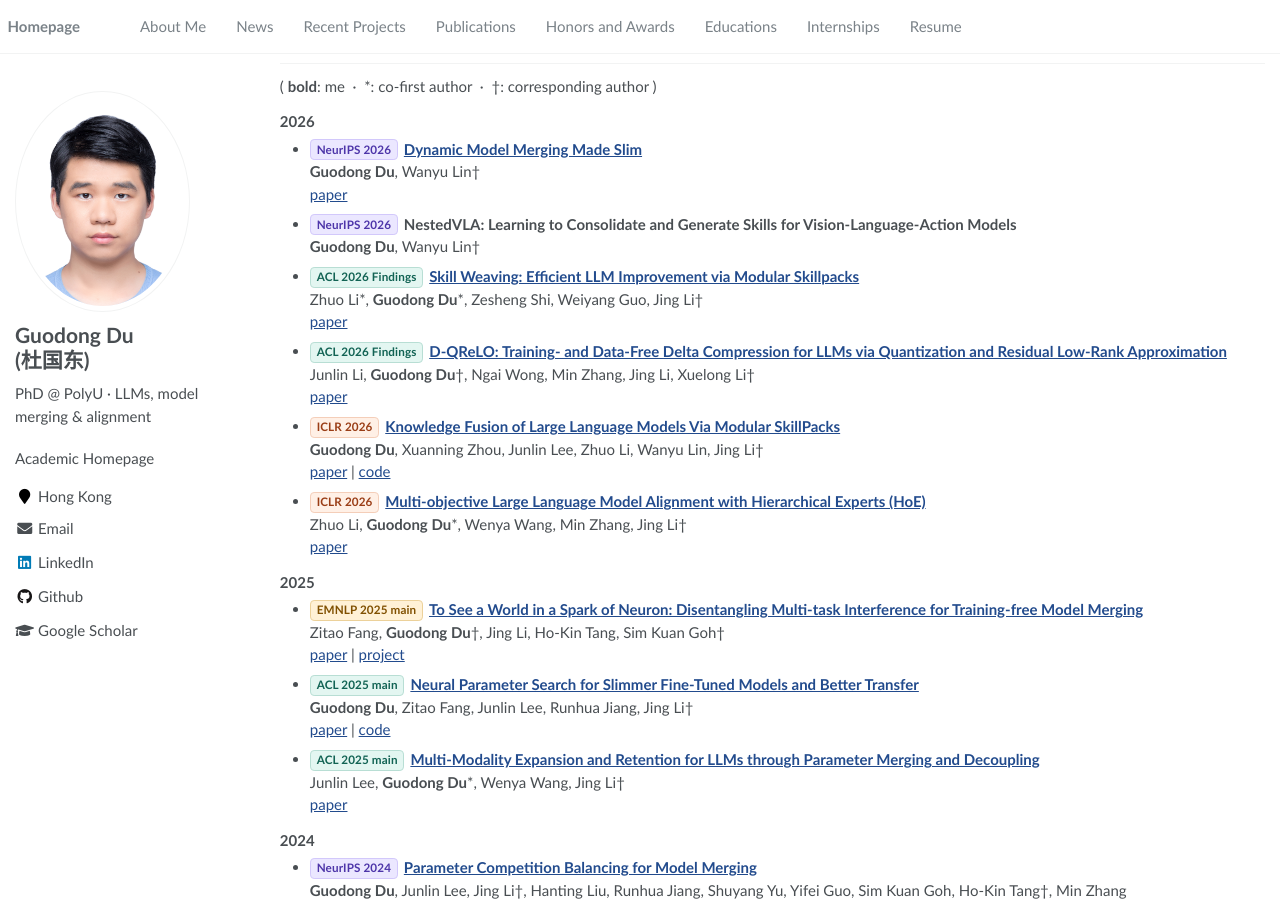
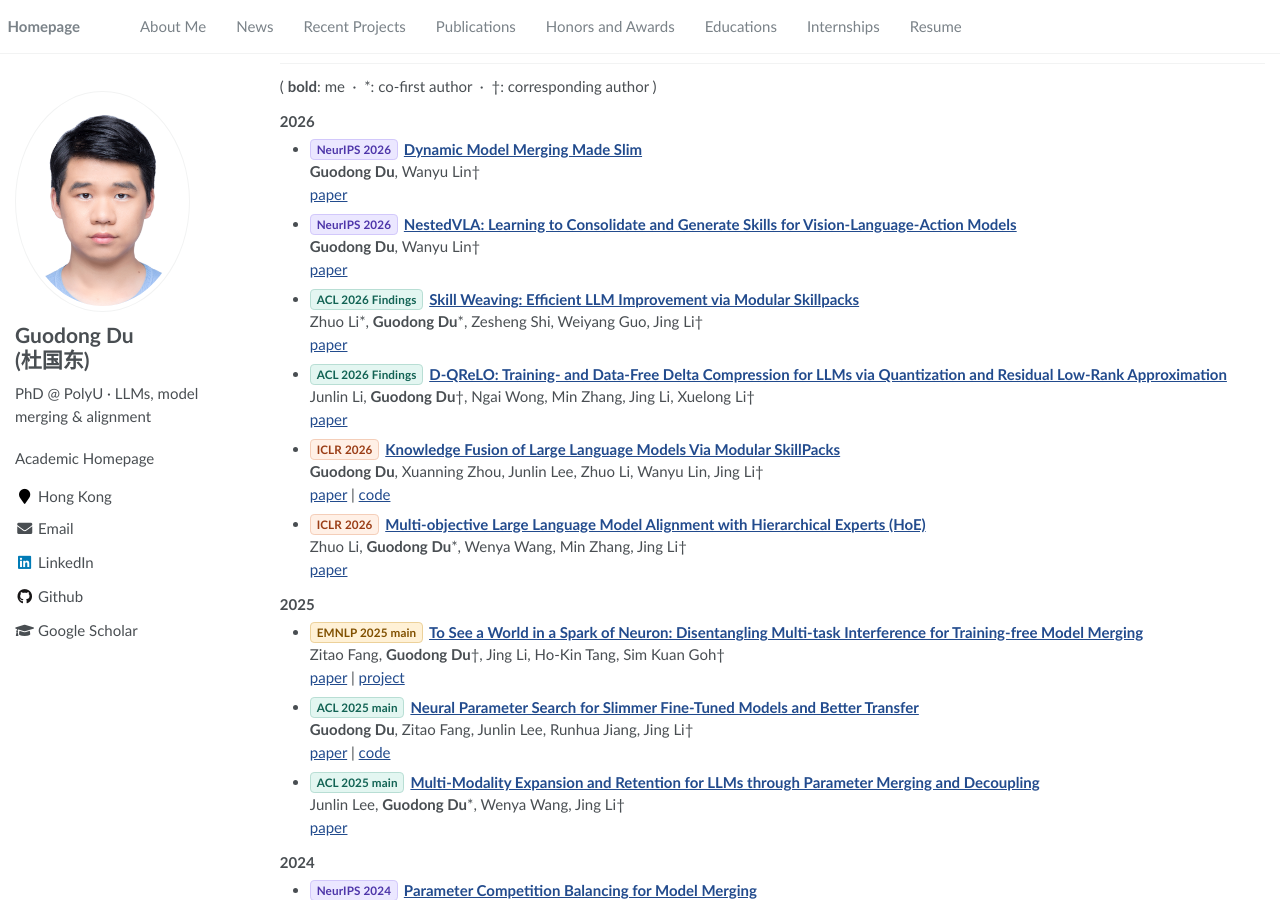
Before and after one commit to duguodong7/duguodong7.github.io, a Jekyll site: the page built from _pages/about.md, in a window 1280 px wide and 900 px high, scrolled down 686 px. Built offline with Jekyll 4.4.1, drawn with Linux system fonts in a browser that asks for light colours.

Commit message:
Add NestedVLA arXiv link

```diff
--- a/_pages/about.md
+++ b/_pages/about.md
@@ -52,8 +52,9 @@ My research centers on **large language models** — **model merging & knowledge
   **Guodong Du**, Wanyu Lin† <br>
   [paper](https://arxiv.org/abs/2605.18904)
 
-- <span class="venue-tag venue-neurips">NeurIPS 2026</span> **NestedVLA: Learning to Consolidate and Generate Skills for Vision-Language-Action Models** <br>
-  **Guodong Du**, Wanyu Lin†
+- <span class="venue-tag venue-neurips">NeurIPS 2026</span> [**NestedVLA: Learning to Consolidate and Generate Skills for Vision-Language-Action Models**](https://arxiv.org/pdf/2610.23271) <br>
+  **Guodong Du**, Wanyu Lin† <br>
+  [paper](https://arxiv.org/pdf/2610.23271)
 
 - <span class="venue-tag venue-acl">ACL 2026 Findings</span> [**Skill Weaving: Efficient LLM Improvement via Modular Skillpacks**](https://arxiv.org/abs/2605.22205) <br>
   Zhuo Li\*, **Guodong Du**\*, Zesheng Shi, Weiyang Guo, Jing Li† <br>
```
